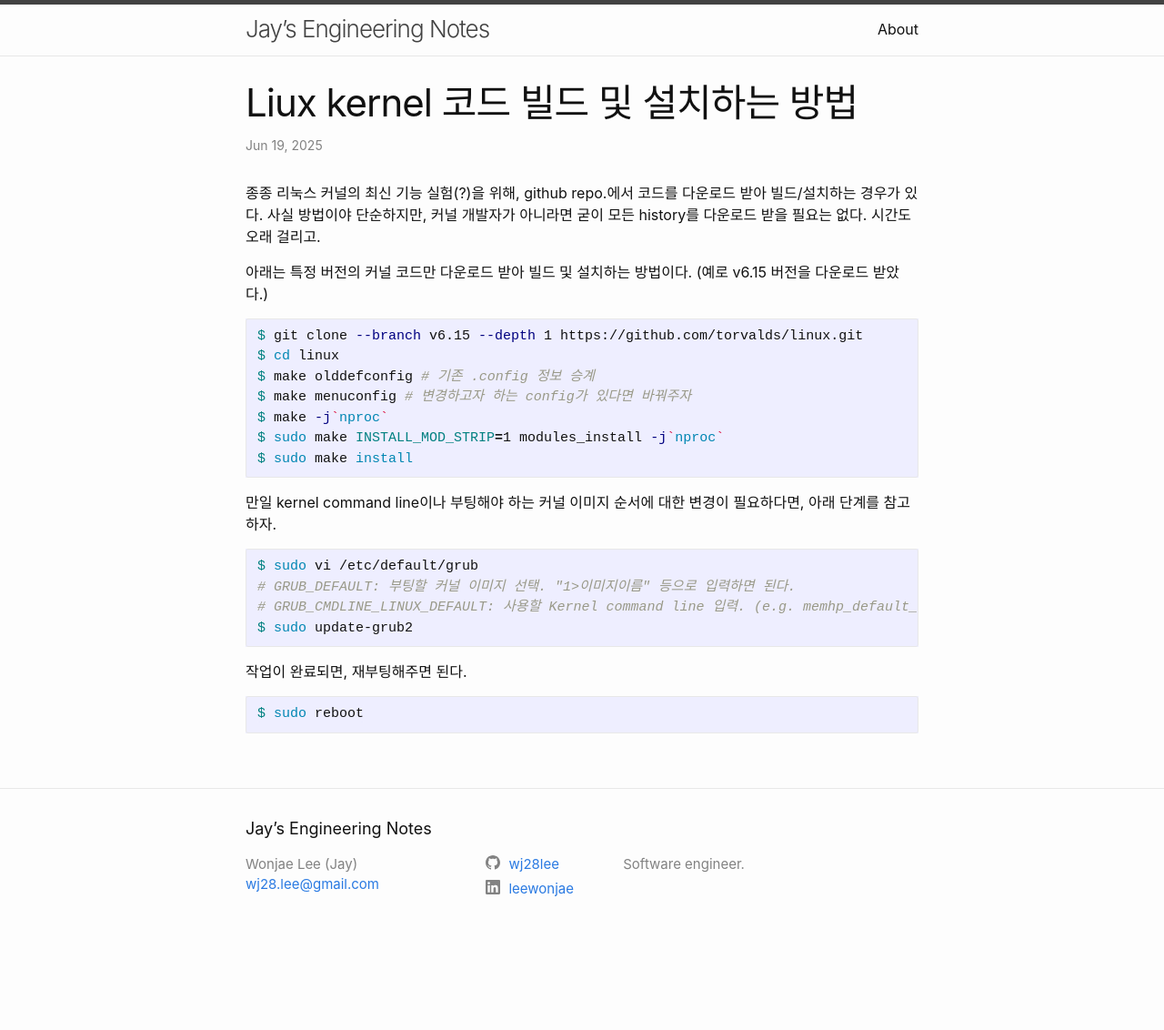
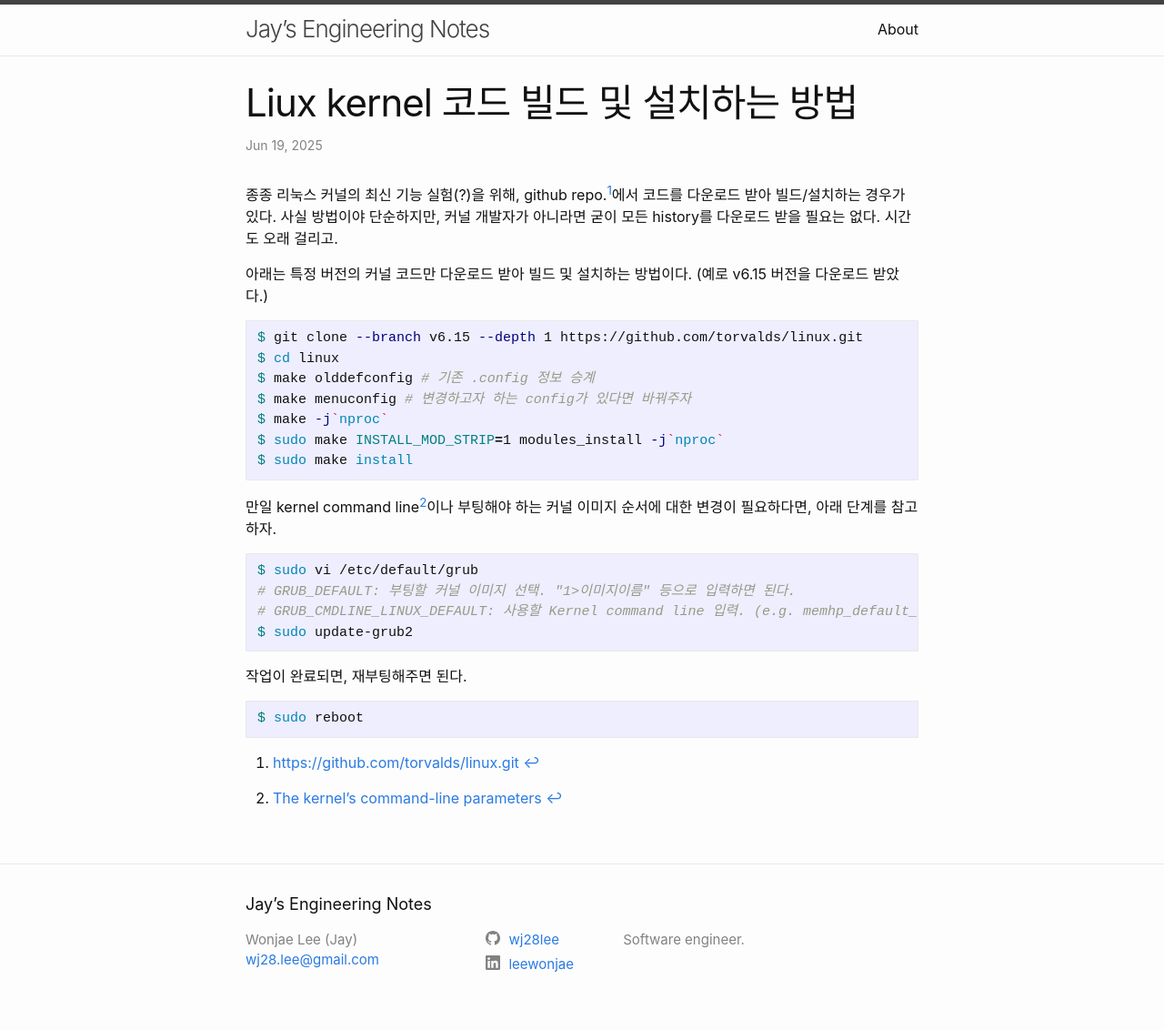
Before and after one commit to wj28lee/wj28lee.github.io, a Jekyll site: the page built from _posts/2025-06-19-how-to-build-kernel.md, in a window 1280 px wide. Shown: the whole page at 91% size. Built offline with Jekyll 4.4.1, drawn with Linux system fonts in a browser that asks for light colours; comment, search, counter and statistics services are not loaded; before the commit the page ends 1049 px from its top, so only the background shows below that.

Commit message:
_posts: enhance how to build kernel post

````diff
--- a/_posts/2025-06-19-how-to-build-kernel.md
+++ b/_posts/2025-06-19-how-to-build-kernel.md
@@ -4,7 +4,7 @@ title: "Liux kernel 코드 빌드 및 설치하는 방법"
 categories: tech
 tags: [linux, kernel]
 ---
-종종 리눅스 커널의 최신 기능 실험(?)을 위해, github repo.에서 코드를 다운로드 받아 빌드/설치하는 경우가 있다. 사실 방법이야 단순하지만, 커널 개발자가 아니라면 굳이 모든 history를 다운로드 받을 필요는 없다. 시간도 오래 걸리고.
+종종 리눅스 커널의 최신 기능 실험(?)을 위해, github repo.[^1]에서 코드를 다운로드 받아 빌드/설치하는 경우가 있다. 사실 방법이야 단순하지만, 커널 개발자가 아니라면 굳이 모든 history를 다운로드 받을 필요는 없다. 시간도 오래 걸리고.
 
 아래는 특정 버전의 커널 코드만 다운로드 받아 빌드 및 설치하는 방법이다. (예로 v6.15 버전을 다운로드 받았다.)
 ```bash
@@ -17,7 +17,7 @@ $ sudo make INSTALL_MOD_STRIP=1 modules_install -j`nproc`
 $ sudo make install
 ```
 
-만일 kernel command line이나 부팅해야 하는 커널 이미지 순서에 대한 변경이 필요하다면, 아래 단계를 참고하자.
+만일 kernel command line[^2]이나 부팅해야 하는 커널 이미지 순서에 대한 변경이 필요하다면, 아래 단계를 참고하자.
 ```bash
 $ sudo vi /etc/default/grub
 # GRUB_DEFAULT: 부팅할 커널 이미지 선택. "1>이미지이름" 등으로 입력하면 된다.
@@ -29,3 +29,6 @@ $ sudo update-grub2
 ```bash
 $ sudo reboot
 ```
+
+[^1]: [https://github.com/torvalds/linux.git](https://github.com/torvalds/linux.git)
+[^2]: [The kernel’s command-line parameters](https://docs.kernel.org/admin-guide/kernel-parameters.html)
````
